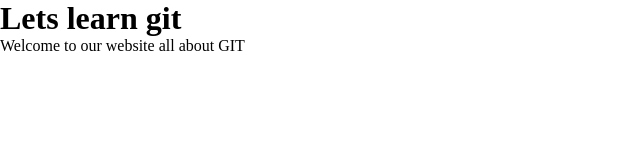
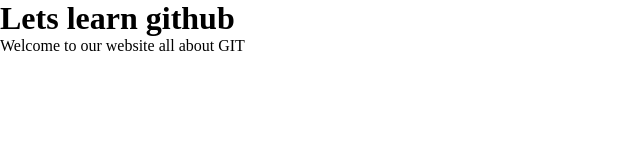
Before and after one commit to mahen4000/git-beginners, a plain HTML site: page index.html in a window 1280 px wide. Shown: the whole page, without its empty margins (0-640 px from the left). Drawn offline with Linux system fonts and the light colour scheme; files that its build step writes are made by us from their sources.

Commit message:
First commit in VS code

```diff
--- a/index.html
+++ b/index.html
@@ -7,7 +7,7 @@
     <link rel="stylesheet" href="style.css">
 </head>
 <body>
-   <h1>Lets learn git</h1>
+   <h1>Lets learn github</h1>
    <p>Welcome to our website all about GIT</p>
 </body>
 </html>
```
